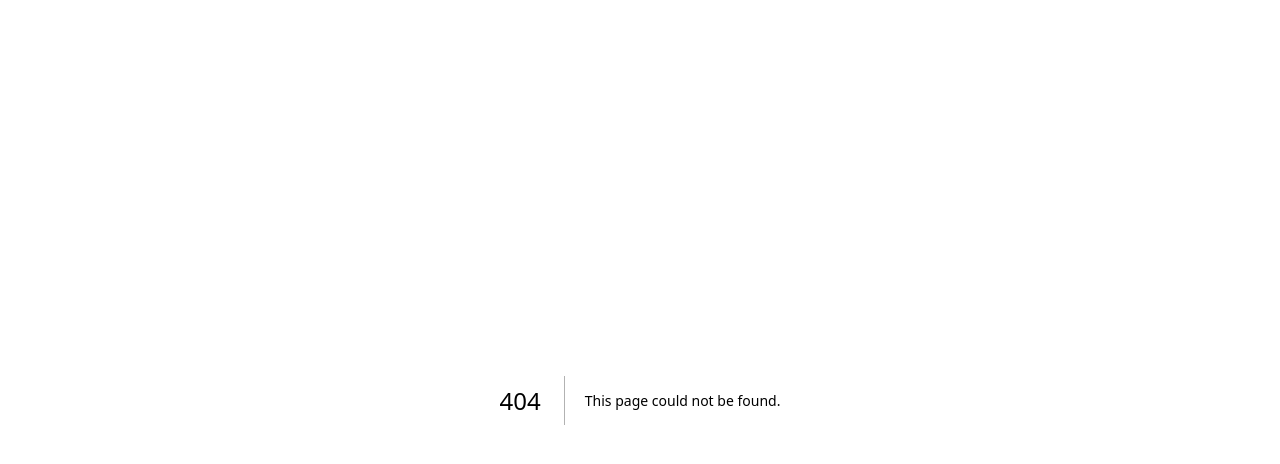
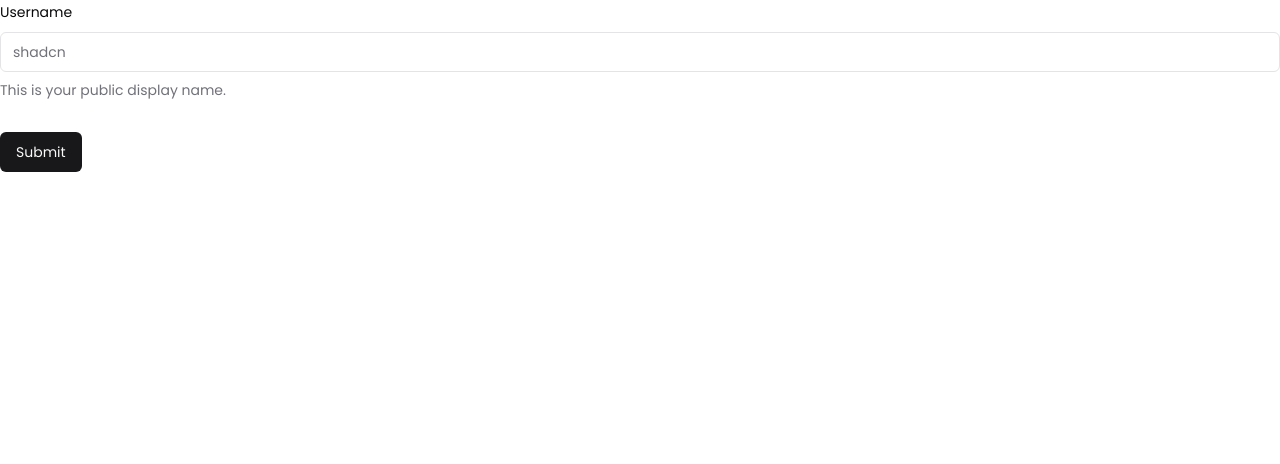
Before and after one commit to vanilla-dd/ksham, a Next.js app: page /early in a window 1280 px wide. Before the commit this address had no page. Shown: the top 464 px of the page. Built offline with nearby package versions, Linux system fonts and the light colour scheme.

Commit message:
feat: resend for email

```diff
--- /dev/null
+++ b/app/api/send/route.ts
@@ -0,0 +1,20 @@
+import { EmailTemplate } from '../../../components/EmailTemplate'
+import { Resend } from 'resend'
+
+const resend = new Resend(process.env.RESEND_API_KEY)
+
+export async function POST() {
+    try {
+        const data = await resend.emails.send({
+            from: 'Acme <onboarding@resend.dev>',
+            text: 'hi',
+            to: ['uppercase.lowercase.num@gmail.com'],
+            subject: 'Hello world',
+            react: EmailTemplate({ firstName: 'John' }),
+        })
+
+        return Response.json(data)
+    } catch (error) {
+        return Response.json({ error })
+    }
+}
--- /dev/null
+++ b/app/early/page.tsx
@@ -0,0 +1,80 @@
+'use client'
+
+import { zodResolver } from '@hookform/resolvers/zod'
+import { useForm } from 'react-hook-form'
+import { z } from 'zod'
+
+import { Button } from '@/components/ui/button'
+import {
+    Form,
+    FormControl,
+    FormDescription,
+    FormField,
+    FormItem,
+    FormLabel,
+    FormMessage,
+} from '@/components/ui/form'
+import { Input } from '@/components/ui/input'
+
+const formSchema = z.object({
+    username: z.string().min(2, {
+        message: 'Username must be at least 2 characters.',
+    }),
+})
+
+function ProfileForm() {
+    // 1. Define your form.
+    const form = useForm<z.infer<typeof formSchema>>({
+        resolver: zodResolver(formSchema),
+        defaultValues: {
+            username: '',
+        },
+    })
+
+    // 2. Define a submit handler.
+    async function onSubmit(values: z.infer<typeof formSchema>) {
+        console.log(values)
+        try {
+            const response = await fetch('/api/send', {
+                method: 'POST',
+                headers: {
+                    'Content-Type': 'application/json',
+                },
+                body: JSON.stringify(values.username),
+            })
+            if (response.ok) {
+                // handle success
+                console.log('Email sent successfully')
+            } else {
+                // handle error
+                console.error('Error sending email')
+            }
+        } catch (error) {
+            console.error('Error sending email:', error)
+        }
+    }
+    return (
+        <Form {...form}>
+            <form onSubmit={form.handleSubmit(onSubmit)} className="space-y-8">
+                <FormField
+                    control={form.control}
+                    name="username"
+                    render={({ field }) => (
+                        <FormItem>
+                            <FormLabel>Username</FormLabel>
+                            <FormControl>
+                                <Input placeholder="shadcn" {...field} />
+                            </FormControl>
+                            <FormDescription>
+                                This is your public display name.
+                            </FormDescription>
+                            <FormMessage />
+                        </FormItem>
+                    )}
+                />
+                <Button type="submit">Submit</Button>
+            </form>
+        </Form>
+    )
+}
+export default ProfileForm
--- /dev/null
+++ b/components/EmailTemplate.tsx
@@ -0,0 +1,13 @@
+import * as React from 'react'
+
+interface EmailTemplateProps {
+    firstName: string
+}
+
+export const EmailTemplate: React.FC<Readonly<EmailTemplateProps>> = ({
+    firstName,
+}) => (
+    <div>
+        <h1>Welcome, {firstName}!</h1>
+    </div>
+)
--- a/package.json
+++ b/package.json
@@ -25,14 +25,15 @@
         "react": "^18.2.0",
         "react-dom": "^18.2.0",
         "react-hook-form": "^7.51.2",
+        "resend": "^3.2.0",
         "sonner": "^1.4.41",
         "tailwind-merge": "^2.2.2",
         "tailwindcss-animate": "^1.0.7",
         "zod": "^3.22.4"
     },
     "devDependencies": {
-        "@types/node": "^20.12.2",
-        "@types/react": "^18.2.73",
+        "@types/node": "^20.12.3",
+        "@types/react": "^18.2.74",
         "@types/react-dom": "^18.2.23",
         "autoprefixer": "^10.4.19",
         "eslint": "^8.57.0",
```
Also changed, not shown: 2 other files (tests, documents, lock files or other folders).
